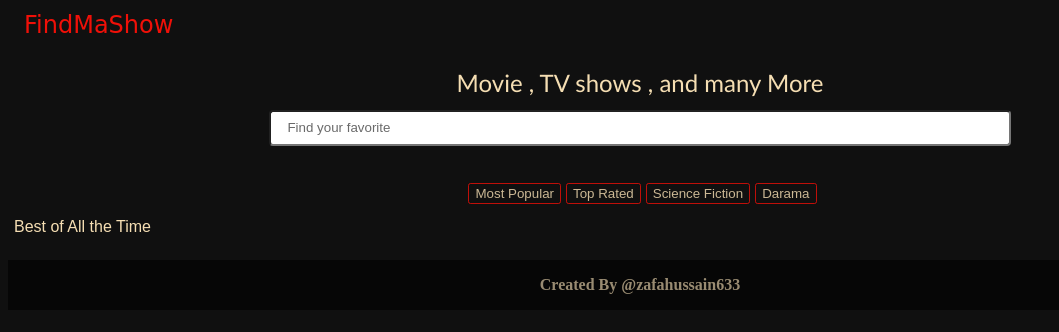
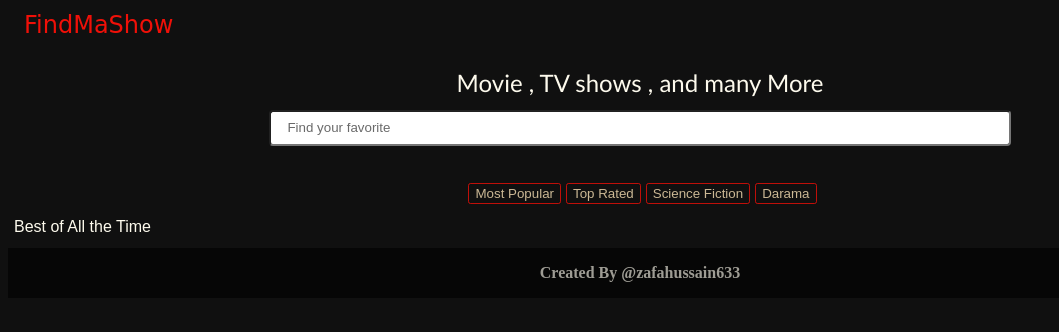
Before and after one commit to zafarhussain633/Moviee-search-website, a plain HTML site: page index.html in a window 1280 px wide. Shown: the whole page, without its empty margins (0-1059 px from the left). Drawn offline with Linux system fonts and the light colour scheme; no server answers.

Commit message:
Update style.css
changed some CSS,  added responsiveness

```diff
--- a/style.css
+++ b/style.css
@@ -12,7 +12,7 @@ html, body {
     font-family: cursive;
 }
 nav{
-    color: wheat;
+    color: #fdfaed;
     padding: 0.9rem;
     text-align: center;
     font-size: 24px;
@@ -45,23 +45,26 @@ nav{
 #best {
     margin: 5px 0px 2px 6px;
     font-size: 16px;
-    color: wheat;
+    color: #fdfaed;
     font-family: Arial, Helvetica, sans-serif;
 }
 #result{
-    display: grid;
-    grid-template-columns: 1fr 1fr 1fr 1fr 1fr 1fr;
+   display: flex;
+   flex-direction: row;
+   flex-wrap: wrap;
+   justify-content: center;
+}
 
-}
 .card{
     margin: 5px;
     border-radius: 3px;
     background-color: black;
+    width: 11rem;
 
 }
 .card:hover{
     transition: 0.3s;
-        transform: scale(1.08); /* (150% zoom - Note: if the zoom is too large, it will go outside of the viewport) */
+    transform: scale(1.08); /* (150% zoom - Note: if the zoom is too large, it will go outside of the viewport) */
 
 }
 #card-body{
@@ -98,18 +101,18 @@ img{
     text-align: center;
     margin-top: 6px;
     font-weight: 400;
-    color: wheat;
+    color: #fdfaed;
 }
 .date{
 
     font-size: 12px;
-    color: wheat;
+    color: #fdfaed;
     opacity: 0.9;
 
 }
 .getdate{
     font-size: 10px;
-     color: wheat;
+     color: #fdfaed;
      opacity: 0.5;
      margin: 1px;
 }
@@ -130,7 +133,7 @@ button{
     border: 1.5px solid #ff1008bb;
 }
 footer{
-    color: wheat;
+    color: #fdfaed;
     opacity: 0.6;
     padding: 10px;
     text-align: center;
@@ -140,7 +143,7 @@ footer{
 
 }
 
-@media(max-width:700px){
+@media(max-width:600px){
     #result{
         display: grid;
         grid-template-columns: 1fr 1fr;
@@ -177,25 +180,3 @@ footer{
 
     }
 }
-
-@media(min-width:700px){
-    #result{
-        display: grid;
-        grid-template-columns: 1fr 1fr 1fr  1fr;
-        margin:7px;
-    }
-}
-@media(min-width:950px){
-    #result{
-        display: grid;
-        grid-template-columns: 1fr 1fr 1fr 1fr 1fr;
-        margin:7px;
-    }
-}
-@media(min-width:1350px){
-    #result{
-        display: grid;
-        grid-template-columns: 1fr 1fr 1fr 1fr 1fr 1fr 1fr;
-        margin:7px;
-    }
-}
```
